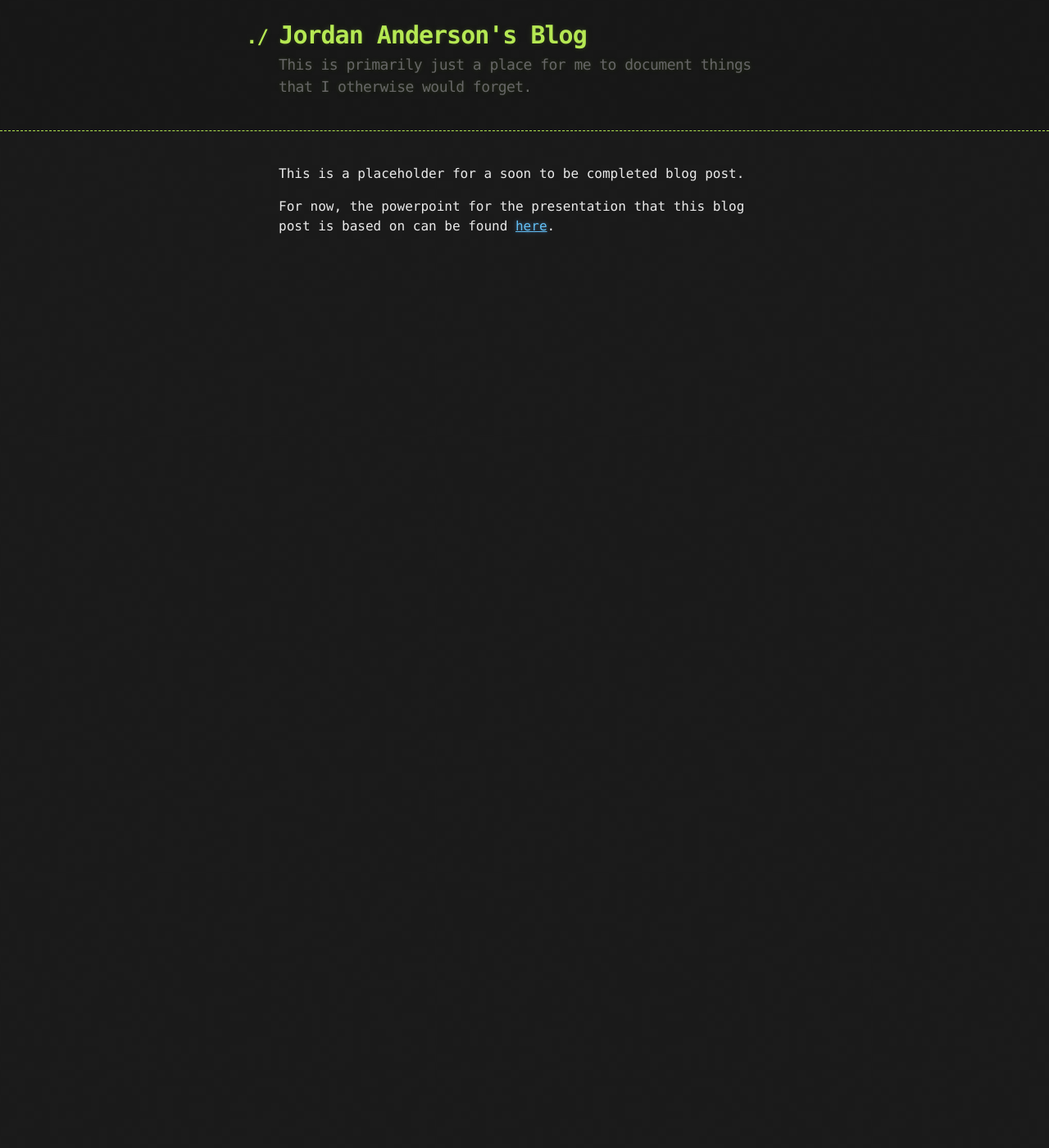
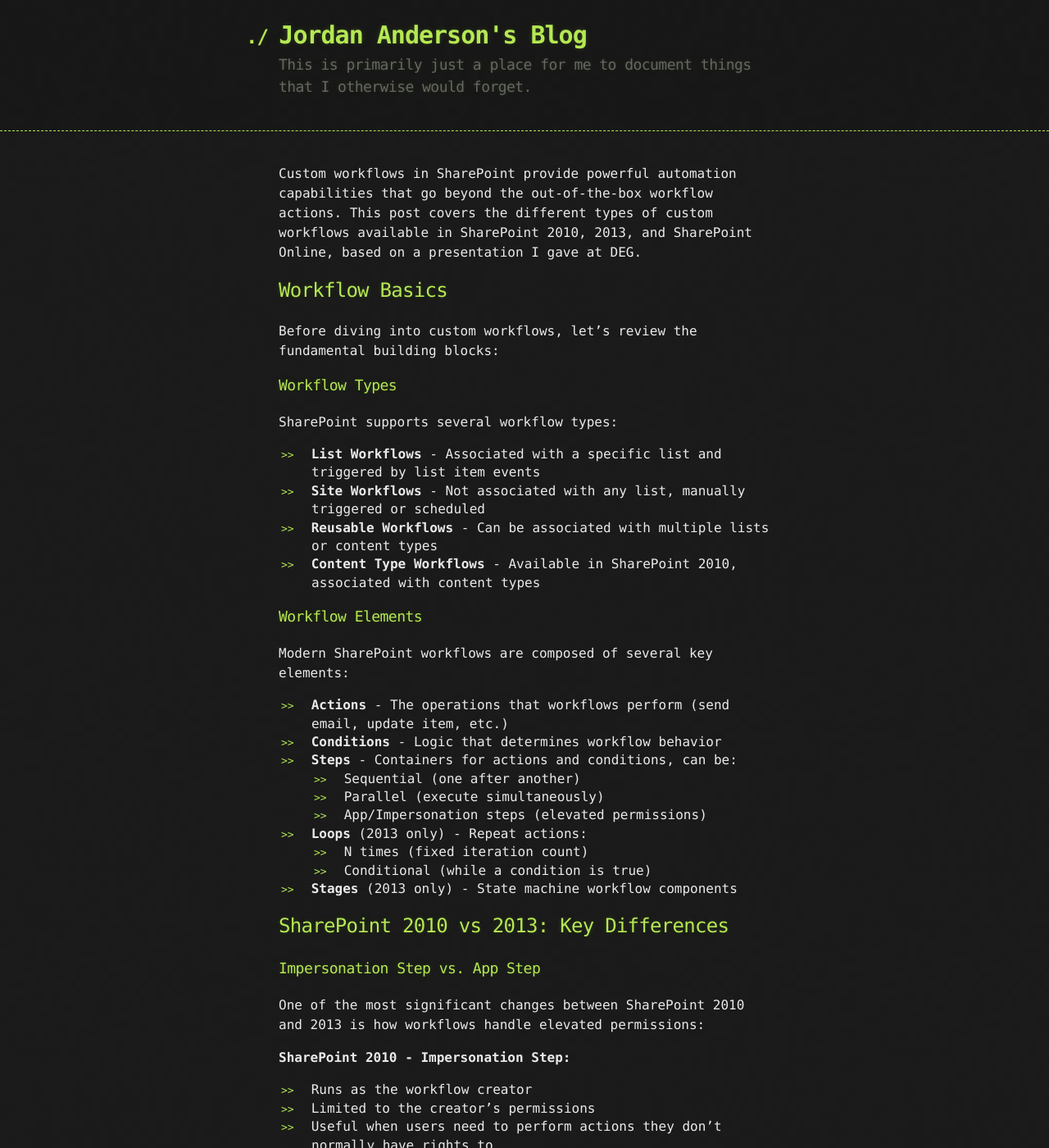
Before and after one commit to jordananders/jordananders.github.io, a Jekyll site: the page built from _posts/2015-09-29-sharepoint-workflows.markdown, in a window 1280 px wide and 1400 px high. Shown: the whole window at 82% size. Built offline with Jekyll 4.4.1, drawn with Linux system fonts in a browser that asks for light colours; some of the changed text lies outside the part shown.

Commit message:
Complete SharePoint Workflows blog post
- Replaced placeholder content with comprehensive blog post
- Extracted content from presentation slides
- Covers workflow types, elements, and custom workflow options
- Details differences between SharePoint 2010, 2013, and Online
- Includes resources and references from original presentation

```diff
--- a/_posts/2015-09-29-sharepoint-workflows.markdown
+++ b/_posts/2015-09-29-sharepoint-workflows.markdown
@@ -5,6 +5,147 @@ date:   2015-09-29 11:30:00
 categories: SharePoint Workflows
 ---
 
-This is a placeholder for a soon to be completed blog post.
+Custom workflows in SharePoint provide powerful automation capabilities that go beyond the out-of-the-box workflow actions. This post covers the different types of custom workflows available in SharePoint 2010, 2013, and SharePoint Online, based on a presentation I gave at DEG.
 
-For now, the powerpoint for the presentation that this blog post is based on can be found [here]({{ site.url }}/files/2015-09-29-CustomWorkflows.pptx).
+## Workflow Basics
+
+Before diving into custom workflows, let's review the fundamental building blocks:
+
+### Workflow Types
+
+SharePoint supports several workflow types:
+
+- **List Workflows** - Associated with a specific list and triggered by list item events
+- **Site Workflows** - Not associated with any list, manually triggered or scheduled
+- **Reusable Workflows** - Can be associated with multiple lists or content types
+- **Content Type Workflows** - Available in SharePoint 2010, associated with content types
+
+### Workflow Elements
+
+Modern SharePoint workflows are composed of several key elements:
+
+- **Actions** - The operations that workflows perform (send email, update item, etc.)
+- **Conditions** - Logic that determines workflow behavior
+- **Steps** - Containers for actions and conditions, can be:
+  - Sequential (one after another)
+  - Parallel (execute simultaneously)
+  - App/Impersonation steps (elevated permissions)
+- **Loops** (2013 only) - Repeat actions:
+  - N times (fixed iteration count)
+  - Conditional (while a condition is true)
+- **Stages** (2013 only) - State machine workflow components
+
+## SharePoint 2010 vs 2013: Key Differences
+
+### Impersonation Step vs. App Step
+
+One of the most significant changes between SharePoint 2010 and 2013 is how workflows handle elevated permissions:
+
+**SharePoint 2010 - Impersonation Step:**
+- Runs as the workflow creator
+- Limited to the creator's permissions
+- Useful when users need to perform actions they don't normally have rights to
+
+**SharePoint 2013 - App Step:**
+- Elevates workflow to Full Read/Write on all lists
+- Much more powerful than impersonation
+- Requires careful consideration of security implications
+
+### New Capabilities in SharePoint 2013
+
+SharePoint 2013 introduced several game-changing features:
+
+- **Call HTTP Web Service Action (HTTPSend)** - Make REST API calls directly from Designer workflows
+- **OAuth Support** - Authenticate with external services
+- **Start "2010" Workflows** - Trigger legacy 2010 workflows from 2013 workflows for backward compatibility
+
+## Advanced Custom Workflows
+
+When out-of-the-box actions aren't enough, SharePoint provides several options for custom workflows:
+
+### 1. Designer Workflows with HTTPSend (2013/Online)
+
+The Call HTTP Web Service action in SharePoint 2013 and Online is incredibly powerful:
+
+- Make REST API calls to SharePoint or external services
+- Support for OAuth authentication
+- No code deployment required
+- Works in SharePoint Online
+
+This is often the best choice for cloud-based solutions since it requires no server-side code deployment.
+
+### 2. Custom Workflow Actions
+
+**SharePoint 2010:**
+- Custom workflow activities deployed as Farm Solutions
+- Requires server access for deployment
+- Can perform complex operations not available in Designer
+
+**SharePoint 2013 On-Premises:**
+- Custom code activities installed into Workflow Manager
+- Still requires Farm Solution deployment
+- More complex architecture than 2010
+
+**SharePoint 2013/Online:**
+- Custom declarative activities
+- Deployed as Sandbox Solutions
+- Cloud-compatible option for custom actions
+
+### 3. Custom Code Workflows
+
+For maximum flexibility and control:
+
+**SharePoint 2010:**
+- Deployed as Farm Solutions
+- Full access to SharePoint object model
+- Requires Visual Studio development
+
+**SharePoint 2013 On-Premises:**
+- Still deployed as Farm Solutions
+- Can leverage new 2013 APIs
+- Not available in SharePoint Online
+
+### 4. Custom Workflow Apps (2013 Only)
+
+SharePoint 2013 introduced the App model for workflows:
+
+- Cloud-compatible
+- Isolated from the SharePoint farm
+- Can be distributed through the App Store
+- Works in SharePoint Online
+
+## Choosing the Right Approach
+
+Here's a quick summary of what's available in each platform:
+
+**SharePoint 2010:**
+- Custom Code Activity (Farm Solution)
+- Custom Code Workflow (Farm Solution)
+
+**SharePoint 2013 On-Premises:**
+- Call HTTP Web Service Action (Designer)
+- Custom Code Activity (Workflow Manager)
+- Custom Declarative Activity (Sandbox)
+- Custom Code Workflow (Farm Solution)
+- Workflow App/Add-In
+
+**SharePoint Online:**
+- Call HTTP Web Service Action (Designer)
+- Custom Declarative Activity (Sandbox)
+- Workflow App/Add-In
+
+For SharePoint Online, focus on HTTPSend actions and workflow apps since server-side code deployment isn't available.
+
+## Resources
+
+For more information on SharePoint workflows, check out these resources:
+
+- [What's changed in SharePoint Designer 2013](https://msdn.microsoft.com/en-us/library/jj728659.aspx)
+- [What's new in workflows for SharePoint 2013](https://msdn.microsoft.com/en-us/library/office/jj163177.aspx)
+- [How to trigger a SharePoint 2010 workflow from a SharePoint 2013 workflow](http://blogs.msdn.com/b/sharepointdesigner/archive/2012/08/18/how-to-trigger-a-sharepoint-2010-workflow-from-a-sharepoint-2013-workflow.aspx)
+- [Use workflow interop for SharePoint 2013](https://msdn.microsoft.com/en-us/library/office/jj670125.aspx)
+- [SharePoint 2010: Create a workflow activity using Visual Studio 2010](http://social.technet.microsoft.com/wiki/contents/articles/13604.sharepoint-2010-create-a-workflow-activity-using-visual-studio-2010.aspx)
+
+---
+
+*The PowerPoint presentation that this blog post is based on can be found [here]({{ site.url }}/files/2015-09-29-CustomWorkflows.pptx).*
```
